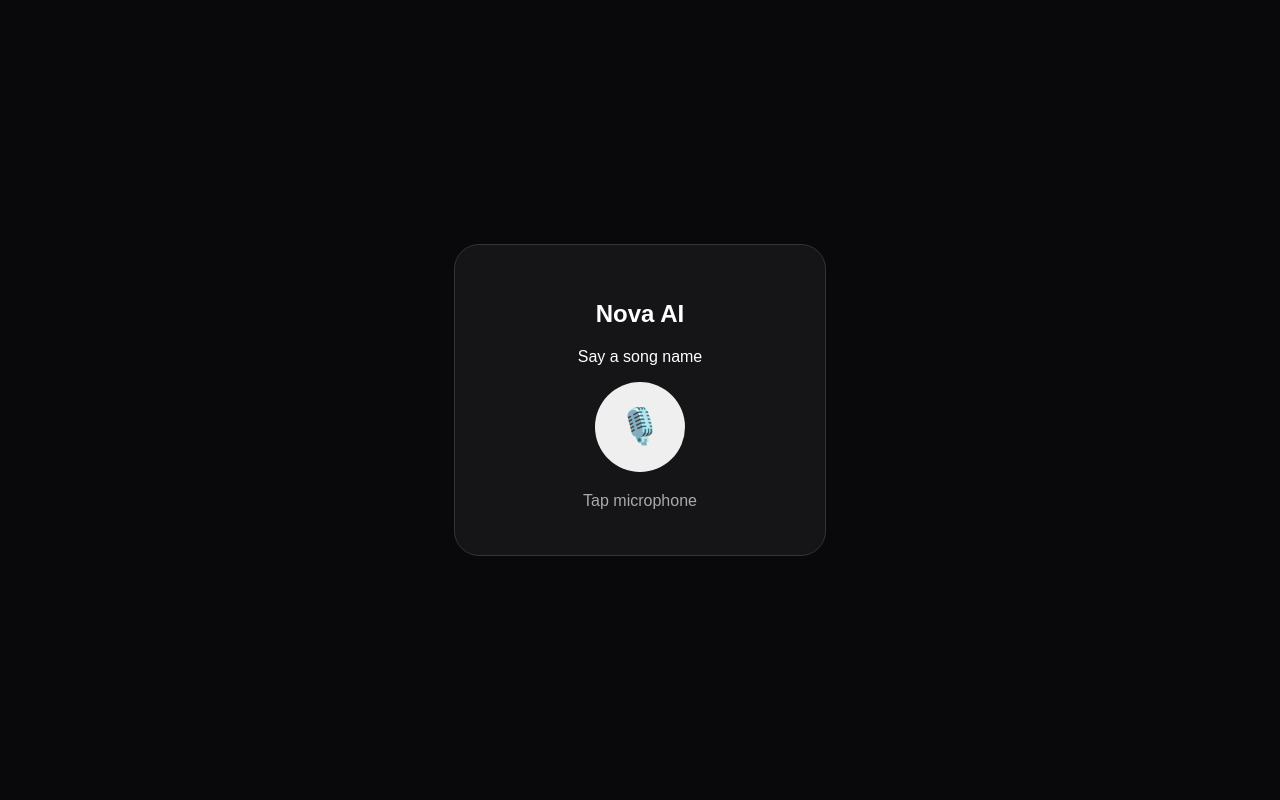
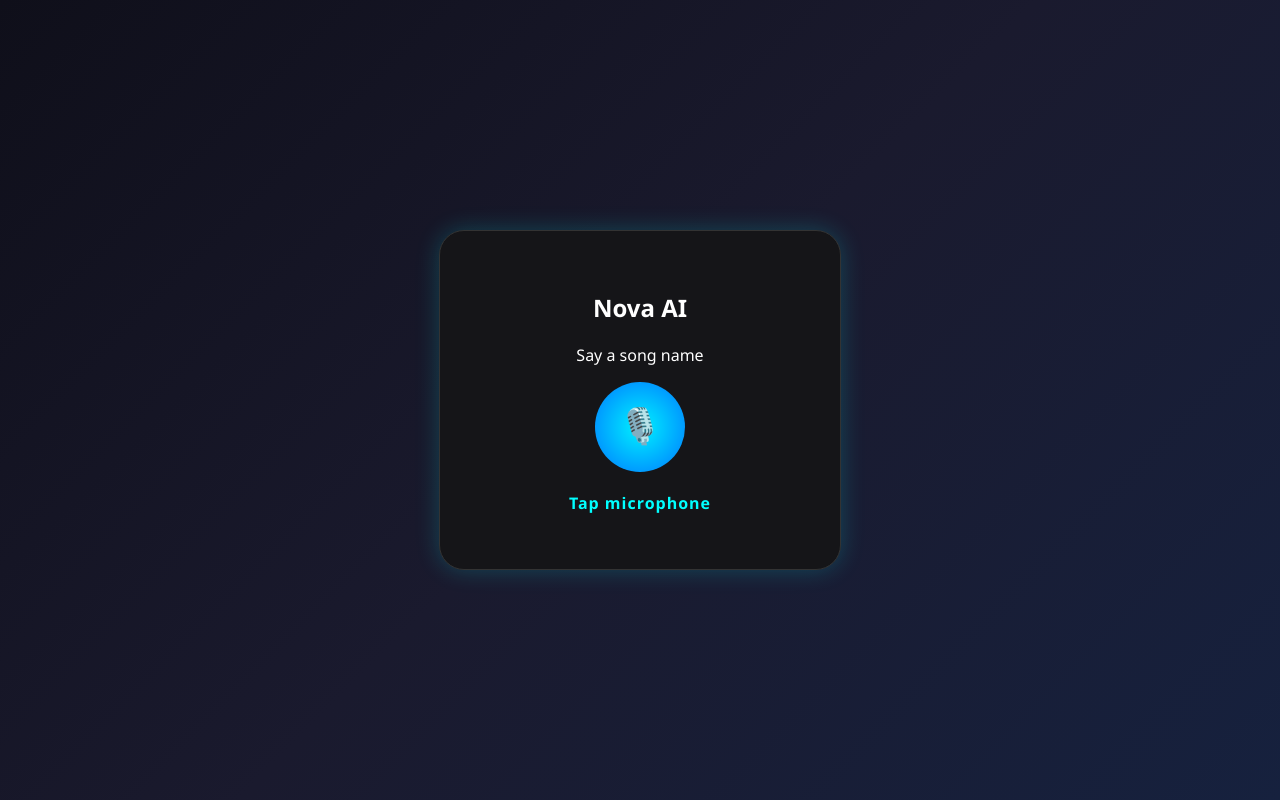
Before and after one commit to gamingsulaiman333-creator/agentic, a Flask app: page / in a window 1280 px wide. Run offline with Flask 3, Linux system fonts and the light colour scheme.

Commit message:
Update index.html

```diff
--- a/app/templates/index.html
+++ b/app/templates/index.html
@@ -12,18 +12,24 @@ body{
     height:100vh;
     display:grid;
     place-items:center;
-    background:#09090b;
+    background:linear-gradient(135deg,#0f0f1a,#1a1a2e,#16213e);
     color:white;
-    font-family:Arial;
+    font-family:"Segoe UI", Arial, sans-serif;
 }
 
 .card{
-    width:300px;
-    padding:35px;
+    width:320px;
+    padding:40px;
     text-align:center;
     background:#151518;
     border:1px solid #333;
     border-radius:25px;
+    box-shadow:0 0 25px rgba(0,255,255,0.2);
+    transition:transform 0.3s ease, box-shadow 0.3s ease;
+}
+.card:hover{
+    transform:translateY(-5px);
+    box-shadow:0 0 35px rgba(0,255,255,0.4);
 }
 
 .mic{
@@ -33,21 +39,38 @@ body{
     border-radius:50%;
     font-size:35px;
     cursor:pointer;
+    background:radial-gradient(circle,#00f2ff,#0077ff);
+    color:#fff;
+    transition:transform 0.2s ease, box-shadow 0.3s ease;
+}
+.mic:hover{
+    transform:scale(1.1);
+    box-shadow:0 0 20px #00f2ff;
+}
+.listening{
+    transform:scale(1.2);
+    box-shadow:0 0 30px #00f2ff;
+    animation:pulse 1.5s infinite;
+}
+@keyframes pulse{
+    0%{box-shadow:0 0 10px #00f2ff;}
+    50%{box-shadow:0 0 25px #00f2ff;}
+    100%{box-shadow:0 0 10px #00f2ff;}
 }
 
 .status{
     margin-top:20px;
-    color:#aaa;
+    color:#0ff;
+    font-weight:bold;
+    letter-spacing:1px;
+    transition:color 0.3s ease;
 }
 
 .song{
-    margin-top:10px;
-    font-size:13px;
-}
-
-.listening{
-    transform:scale(1.1);
-    box-shadow:0 0 0 10px #ffffff18;
+    margin-top:15px;
+    font-size:14px;
+    color:#ffcc00;
+    font-style:italic;
 }
 </style>
 </head>
@@ -73,7 +96,6 @@ body{
 </div>
 
 <script>
-
 const mic=document.getElementById("mic");
 const status=document.getElementById("status");
 const song=document.getElementById("song");
@@ -86,153 +108,68 @@ let youtubeTab=null;
 let listening=false;
 
 if(!SpeechRecognition){
-
-    status.textContent=
-        "Speech recognition unavailable";
-
+    status.textContent="Speech recognition unavailable";
     mic.disabled=true;
-
 }else{
-
-    const recognition=
-        new SpeechRecognition();
-
+    const recognition=new SpeechRecognition();
     recognition.lang="en-US";
     recognition.continuous=false;
     recognition.interimResults=false;
 
     recognition.onstart=()=>{
-
         listening=true;
-
         mic.classList.add("listening");
-
-        status.textContent=
-            "Listening...";
-
+        status.textContent="Listening...";
     };
 
     recognition.onend=()=>{
-
         listening=false;
-
         mic.classList.remove("listening");
-
     };
 
     recognition.onerror=()=>{
-
         listening=false;
-
         mic.classList.remove("listening");
-
         status.textContent="Try again";
-
     };
 
     recognition.onresult=async(event)=>{
-
-        const command=
-            event.results[0][0]
-            .transcript
-            .trim();
-
+        const command=event.results[0][0].transcript.trim();
         if(!command){
-
-            status.textContent=
-                "No song detected";
-
+            status.textContent="No song detected";
             return;
-
         }
-
         song.textContent=command;
-
-        status.textContent=
-            "Finding song...";
-
+        status.textContent="Finding song...";
         try{
-
-            const response=
-                await fetch(
-                    "/youtube/play",
-                    {
-                        method:"POST",
-
-                        headers:{
-                            "Content-Type":
-                                "application/json"
-                        },
-
-                        body:JSON.stringify({
-                            command:command
-                        })
-                    }
-                );
-
-            const data=
-                await response.json();
-
+            const response=await fetch("/youtube/play",{
+                method:"POST",
+                headers:{"Content-Type":"application/json"},
+                body:JSON.stringify({command:command})
+            });
+            const data=await response.json();
             if(!data.success){
-
-                status.textContent=
-                    data.message ||
-                    "Song not found";
-
+                status.textContent=data.message||"Song not found";
                 return;
-
             }
-
-            if(!youtubeTab ||
-               youtubeTab.closed){
-
-                youtubeTab=
-                    window.open(
-                        data.url,
-                        "NovaYouTube"
-                    );
-
+            if(!youtubeTab||youtubeTab.closed){
+                youtubeTab=window.open(data.url,"NovaYouTube");
             }else{
-
-                youtubeTab.location.href=
-                    data.url;
-
+                youtubeTab.location.href=data.url;
                 youtubeTab.focus();
-
             }
-
             status.textContent="Playing";
-
         }catch(error){
-
             console.error(error);
-
-            status.textContent=
-                "Server connection failed";
-
+            status.textContent="Server connection failed";
         }
-
     };
 
     mic.onclick=()=>{
-
-        if(listening)
-            return;
-
-        try{
-
-            recognition.start();
-
-        }catch(error){
-
-            console.log(error);
-
-        }
-
+        if(listening) return;
+        try{recognition.start();}catch(error){console.log(error);}
     };
-
 }
-
 </script>
 
 </body>
```
